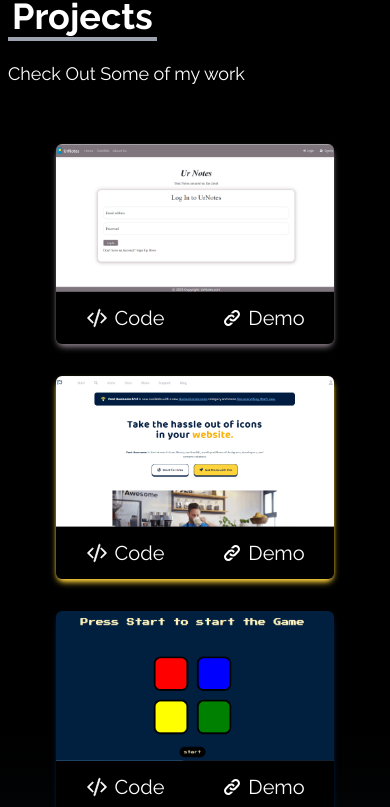
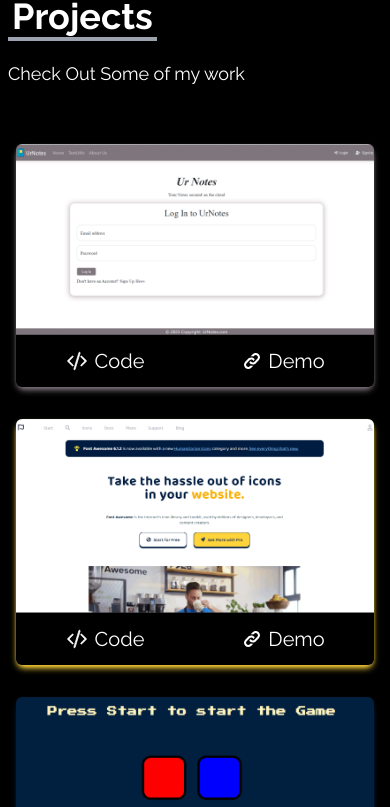
Before and after one commit to dhawal-793/DevFolio, a React (Vite) app: page / in a window 390 px wide. Shown: the part 2135-2942 px from the top of the page. Built offline with nearby package versions, Linux system fonts and the light colour scheme.

Commit message:
updated padding for different viewports

```diff
--- a/src/components/GridLayout.jsx
+++ b/src/components/GridLayout.jsx
@@ -1,11 +1,11 @@
 import React from 'react'
 
-const GridLayout = ({children,style}) => {
+const GridLayout = ({ children, style }) => {
   return (
-    <div className={`grid ${style} gap-8 px-12 xs:px-0`}>
+    <div className={`grid ${style} gap-8 px-2 xs:px-4 sm:px-0`}>
       {children}
     </div>
   )
 }
 
-export default GridLayout
+export default GridLayout;
```
